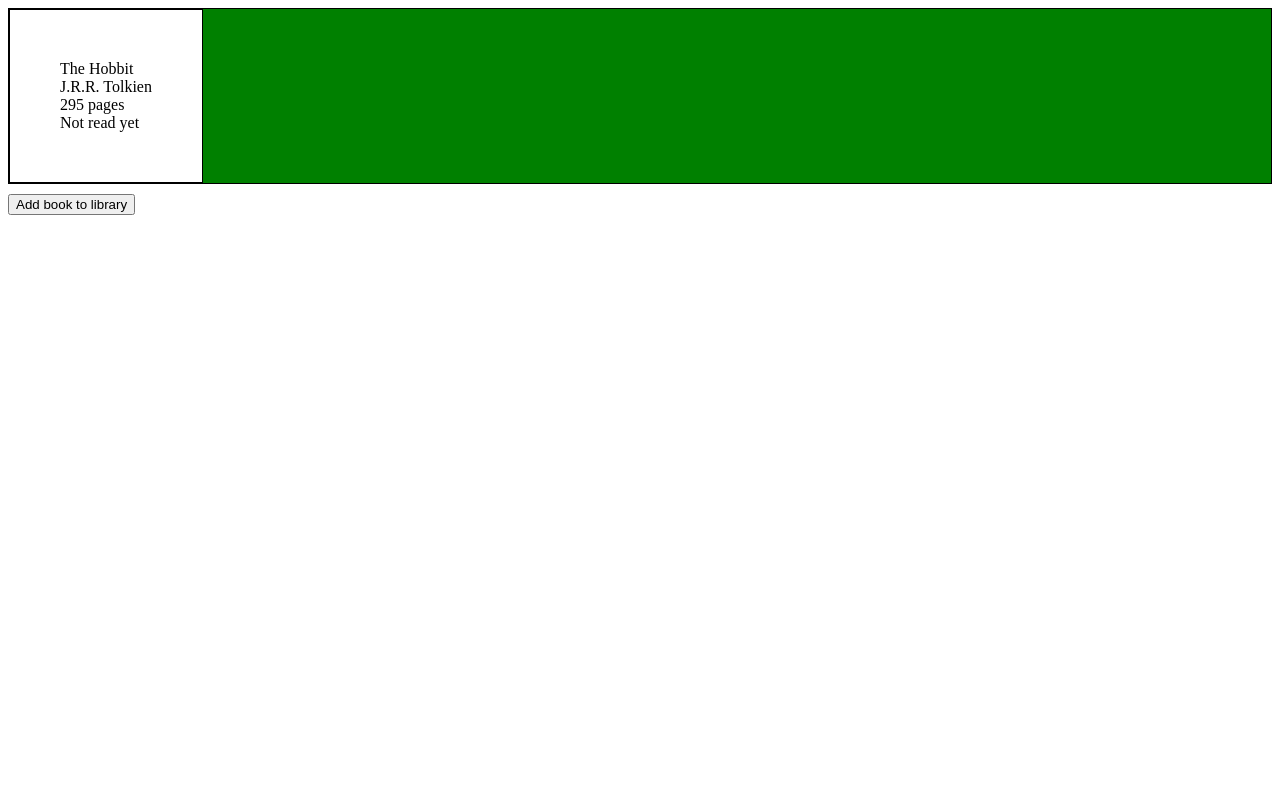
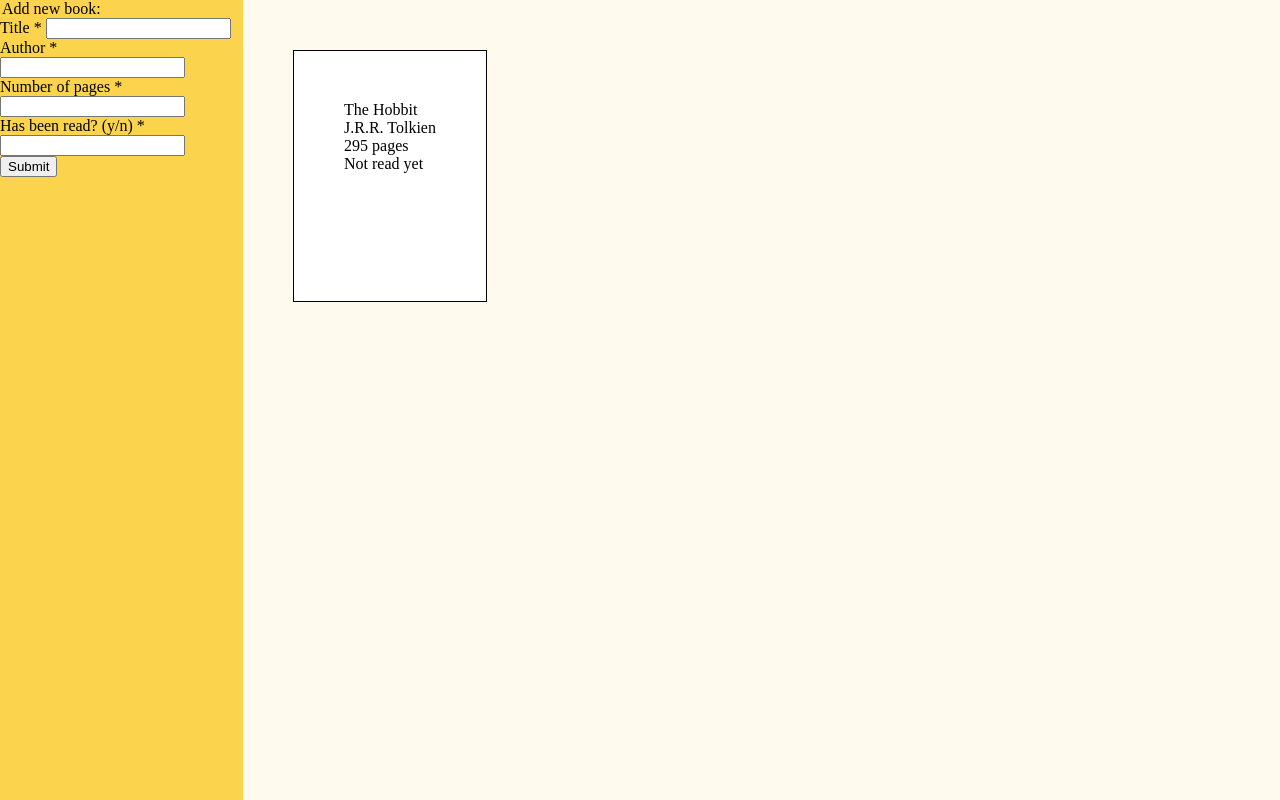
Before and after one commit to rey301/my-library, a plain HTML site: page index.html in a window 1280 px wide. Drawn offline with Linux system fonts and the light colour scheme.

Commit message:
Add book form functionality

```diff
--- a/book.js
+++ b/book.js
@@ -15,13 +15,16 @@ function Book(title, author, pages, read) {
 	};
 }
 
-function addBookToLibrary() {
-	let title = prompt('Book title:');
-	let author = prompt('Author:');
-	let pages = prompt('Number of pages:');
-	let read = prompt('Has been read? (y/n)');
+function addBookToLibrary(event) {
+	event.preventDefault();
 
-	myLibrary.push(new Book(title, author, pages, read));
+	const title = document.querySelector('#title');
+	const author = document.querySelector('#author');
+	const pages = document.querySelector('#pages');
+	const read = document.querySelector('#read');
+
+
+	myLibrary.push(new Book(title.value, author.value, pages.value, read.value));
 	updateLibraryCards(myLibrary[myLibrary.length-1]);
 }
 
@@ -39,18 +42,19 @@ function updateLibraryCards(book) {
 	bookCard.appendChild(createCardItem(book.pages + ' pages'));
 	bookCard.appendChild(createCardItem(book.readMsg));
 
-	libCards.appendChild(bookCard);
+	libraryContainer.appendChild(bookCard);
 }
 
 const myLibrary = [];
 
 const libBtn = document.querySelector('.addLibBtn');
-libBtn.addEventListener('click', addBookToLibrary);
+libBtn.addEventListener('click', event => addBookToLibrary(event));
+
 
 const theHobbit = new Book('The Hobbit', 'J.R.R. Tolkien', '295', false);
 myLibrary.push(theHobbit);
 
-const libCards = document.querySelector('.libCards');
+const libraryContainer = document.querySelector('.libraryContainer');
 
 myLibrary.forEach((book) => {
 	updateLibraryCards(book);
--- a/index.html
+++ b/index.html
@@ -8,6 +8,39 @@
 	<link rel="stylesheet" href="style.css">
 </head>
 <body>
-	<div class="libCards"></div>
-	<button class="addLibBtn">Add book to library</button>
+	<div class="sidebar">
+		<form action="">
+			<legend>Add new book:</legend>
+			<div>
+				<label for="title">
+					<span>Title</span>
+					<span aria-label="required">*</span>
+				</label>
+				<input type="text" id="title" required>
+			</div>
+			<div>
+				<label for="author">
+					<span>Author</span>
+					<span aria-label="required">*</span>
+				</label>
+				<input type="text" id="author" required>
+			</div>
+			<div>
+				<label for="pages">
+					<span>Number of pages</span>
+					<span aria-label="required">*</span>
+				</label>
+				<input type="text" id="pages" required>
+			</div>
+			<div>
+				<label for="read">
+					<span>Has been read? (y/n)</span>
+					<span aria-label="required">*</span>
+				</label>
+				<input type="text" id="read" required>
+			</div>
+		</form>
+		<button type="submit" class="addLibBtn">Submit</button>
+	</div>
+	<div class="libraryContainer"></div>
 </body>
--- a/style.css
+++ b/style.css
@@ -1,18 +1,33 @@
-.libCards {
-	border: 1px solid black;
+body {
+	display: flex;
+	padding: 0;
+	margin: 0;
+	height: 100vh;
+}
+
+.sidebar {
+	background-color: #FCD34D;
+	flex-basis: 300px;
+}
+
+.libraryContainer {
 	display: flex;
 	height: 100%;
-	background-color: green;
+	width: 100%;
+	background-color: #FFF9EE;
 	margin-bottom: 10px;
+
 }
 
 .bookCard {
 	border: 1px solid black;
 	display: flex;
+	height: 150px;
 	flex-direction: column;
 	background-color: white;
 	padding: 50px;
 
+	margin: 50px;
 }
 
 li {
```
